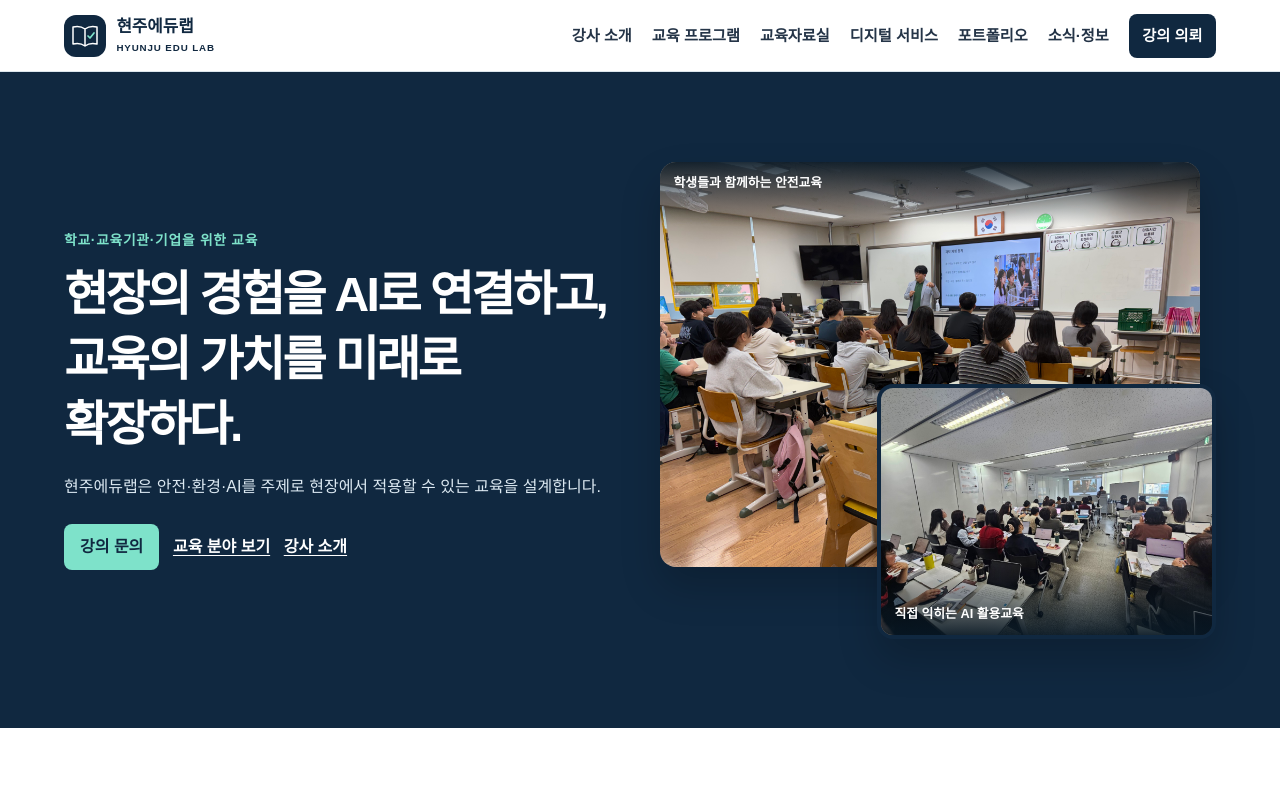
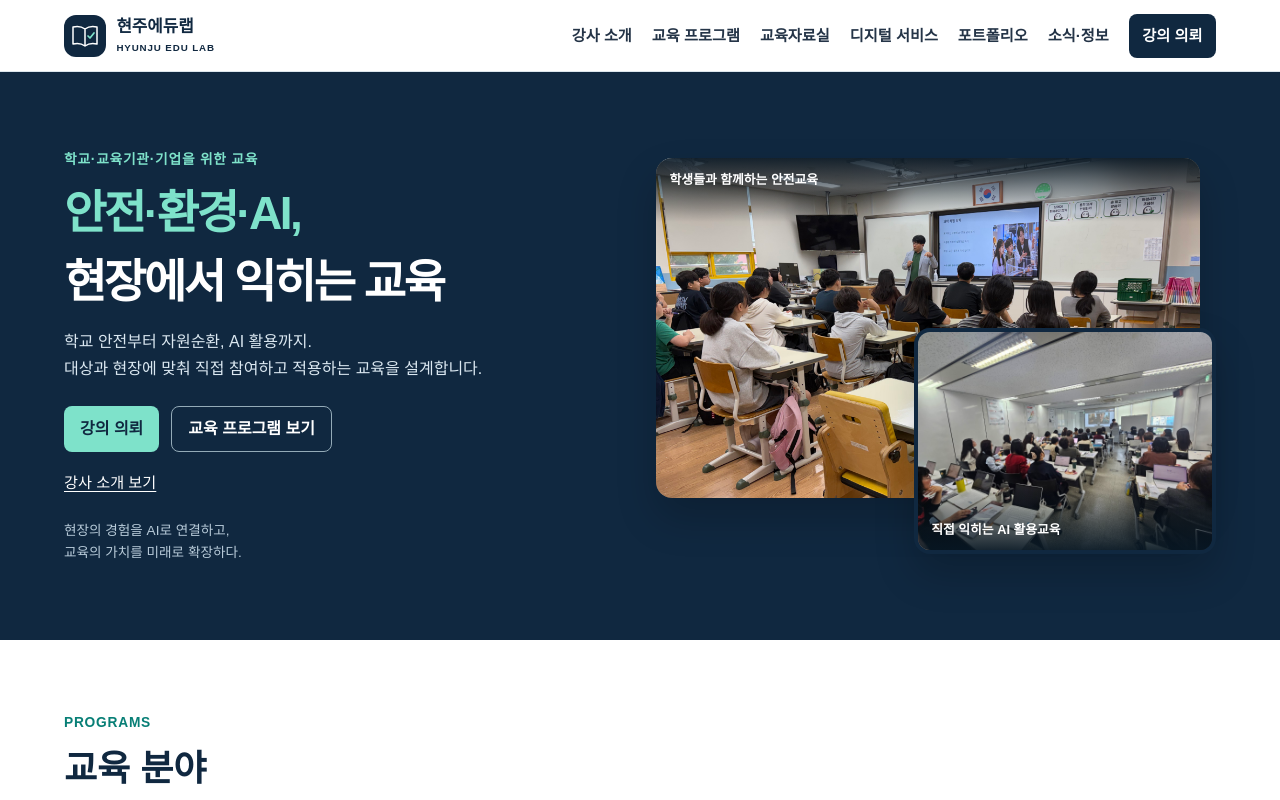
Before and after one commit to c7609chj8-dot/hyunju-edulab, a Next.js app: page / in a window 1280 px wide. Shown: the top 800 px of the page. Built offline with nearby package versions, Linux system fonts and the light colour scheme.

Commit message:
Clarify homepage education focus and primary actions

```diff
--- a/app/globals.css
+++ b/app/globals.css
@@ -34,22 +34,28 @@ body { color: var(--color-ink); background: #fff; font-family: Pretendard, "Noto
   .navigation-links a:focus-visible { outline-offset: -3px; }
 }
 .hero { background: var(--color-navy); color: #fff; }
-.hero-inner { display: grid; gap: 2.5rem; align-items: center; padding-block: clamp(2.75rem, 7vw, 6rem); }
+.hero-inner { display: grid; gap: 2rem; align-items: center; padding-block: clamp(2.5rem, 6vw, 5rem); }
 .eyebrow { color: var(--color-teal); font-size: .86rem; font-weight: 800; letter-spacing: .055em; margin-bottom: .65rem; }
 .hero .eyebrow { color: #7ee2ca; }
 h1 { font-size: clamp(1.75rem, 4vw, 3rem); font-weight: 800; line-height: 1.35; letter-spacing: -.055em; word-break: keep-all; }
-.desktop-break { display: none; }
+.hero-title { font-size: clamp(1.85rem, 3.6vw, 3.1rem); }
+.hero-title span { display: block; margin-bottom: .15em; color: var(--color-action); }
 .hero-description { max-width: 34rem; margin-block: 1rem 1.5rem; color: #dbe8f1; word-break: keep-all; }
 .button { display: inline-flex; gap: .75rem; align-items: center; justify-content: center; min-height: 46px; padding: .5rem 1rem; border-radius: .5rem; background: var(--color-action); color: var(--color-navy); font-weight: 800; text-align: center; }
 .button:hover { background: #adf0df; }
-.hero-link { display: inline-flex; align-items: center; min-height: 46px; margin-inline-start: .85rem; font-weight: 700; text-decoration: underline; text-underline-offset: .2em; }
+.hero-actions { display: flex; flex-wrap: wrap; gap: .75rem; }
+.hero-actions .button { flex: 1 1 auto; }
+.hero .button-outline { border: 1px solid #94abb8; background: transparent; color: white; }
+.hero .button-outline:hover { border-color: white; background: #ffffff12; }
+.hero-link { display: inline-flex; align-items: center; min-height: 44px; margin-top: .5rem; font-size: .95rem; text-decoration: underline; text-underline-offset: .2em; }
+.hero-slogan { margin-top: 1rem; color: #b8cbd9; font-size: .85rem; line-height: 1.6; }
 .hero :focus-visible { outline-color: white; }
-.hero-photos { position: relative; min-width: 0; padding-bottom: 4.5rem; }
+.hero-photos { position: relative; min-width: 0; padding-bottom: 3.5rem; }
 .hero-photo { position: relative; overflow: hidden; border-radius: 1rem; background: #193a53; box-shadow: 0 1.25rem 2.5rem #0003; }
 .hero-photo img { object-fit: cover; }
-.hero-photo-main { aspect-ratio: 4 / 3; margin-right: 1rem; }
+.hero-photo-main { aspect-ratio: 16 / 10; margin-right: 1rem; }
 .hero-photo-main img { object-position: 50% 40%; }
-.hero-photo-workshop { position: absolute; width: 61%; aspect-ratio: 4 / 3; bottom: 0; right: 0; border: 4px solid var(--color-navy); }
+.hero-photo-workshop { position: absolute; width: 54%; aspect-ratio: 4 / 3; bottom: 0; right: 0; border: 4px solid var(--color-navy); }
 .hero-photo figcaption { position: absolute; inset: auto 0 0; padding: 2rem .85rem .65rem; background: linear-gradient(transparent, #071724e8); color: white; font-size: .8rem; font-weight: 700; }
 .hero-photo-main figcaption { inset: 0 0 auto; padding: .65rem .85rem 2rem; background: linear-gradient(#071724e8, transparent); }
 .section { padding-block: clamp(2.5rem, 6vw, 4.5rem); }
@@ -96,12 +102,12 @@ h2 { color: var(--color-navy); font-size: clamp(1.6rem, 3vw, 2.25rem); line-heig
 .footer-links a:hover { text-decoration: underline; text-underline-offset: .25em; }
 
 @media (min-width: 36rem) {
+  .hero-actions .button { flex: 0 1 auto; }
   .program-grid { grid-template-columns: repeat(2, minmax(0, 1fr)); }
   .footer-links { width: auto; grid-template-columns: repeat(3, minmax(0, 1fr)); }
 }
 @media (min-width: 56rem) {
   .hero-inner { grid-template-columns: minmax(0, 1fr) minmax(0, 1fr); }
-  .desktop-break { display: initial; }
   .program-grid:not(.program-grid-detailed) { grid-template-columns: repeat(4, minmax(0, 1fr)); }
   .service-grid { grid-template-columns: repeat(3, minmax(0, 1fr)); }
 }
--- a/app/page.tsx
+++ b/app/page.tsx
@@ -5,15 +5,21 @@ import { programs } from "./programs";
 export default function Home() {
   return (
     <>
-      <section className="hero">
+      <section className="hero" aria-labelledby="hero-title">
         <div className="shell hero-inner">
           <div>
             <p className="eyebrow">학교·교육기관·기업을 위한 교육</p>
-            <h1>현장의 경험을 AI로 연결하고,<br className="desktop-break" /> 교육의 가치를 미래로 확장하다.</h1>
-            <p className="hero-description">현주에듀랩은 안전·환경·AI를 주제로 현장에서 적용할 수 있는 교육을 설계합니다.</p>
-            <Link className="button" href="/contact">강의 문의</Link>
-            <a className="hero-link" href="#programs">교육 분야 보기</a>
-            <Link className="hero-link" href="/about">강사 소개</Link>
+            <h1 id="hero-title" className="hero-title">
+              <span>안전·환경·AI,</span>
+              현장에서 익히는 교육
+            </h1>
+            <p className="hero-description">학교 안전부터 자원순환, AI 활용까지.<br />대상과 현장에 맞춰 직접 참여하고 적용하는 교육을 설계합니다.</p>
+            <div className="hero-actions">
+              <Link className="button" href="/contact">강의 의뢰</Link>
+              <Link className="button button-outline" href="/education">교육 프로그램 보기</Link>
+            </div>
+            <Link className="hero-link" href="/about">강사 소개 보기</Link>
+            <p className="hero-slogan">현장의 경험을 AI로 연결하고,<br />교육의 가치를 미래로 확장하다.</p>
           </div>
           <div className="hero-photos">
             <figure className="hero-photo hero-photo-main">
```
Also changed, not shown: 1 other file (tests, documents, lock files or other folders).
